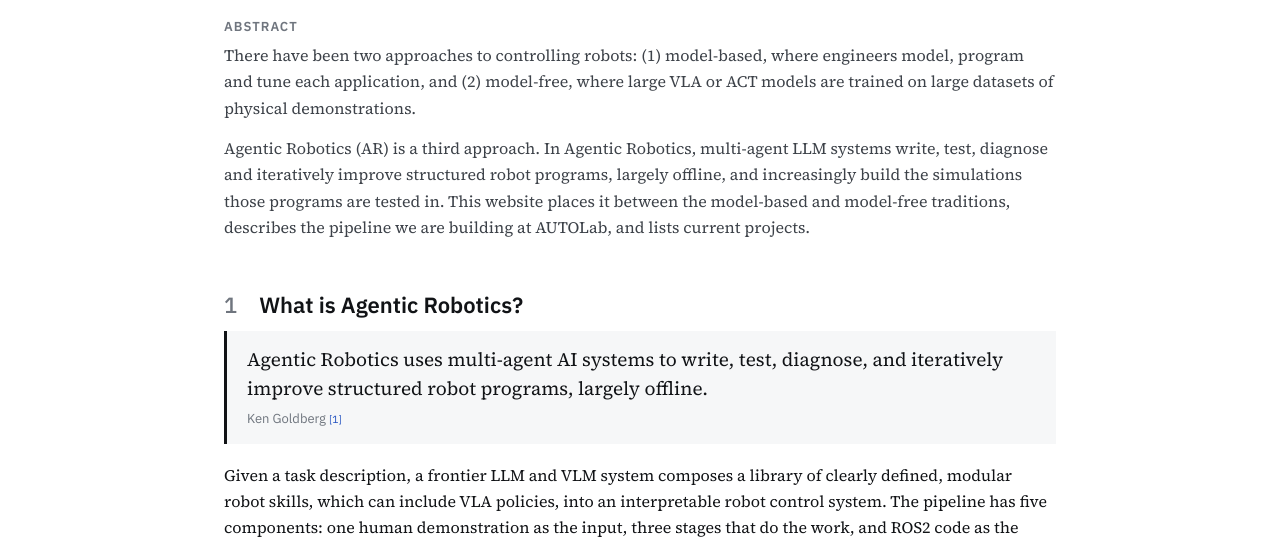
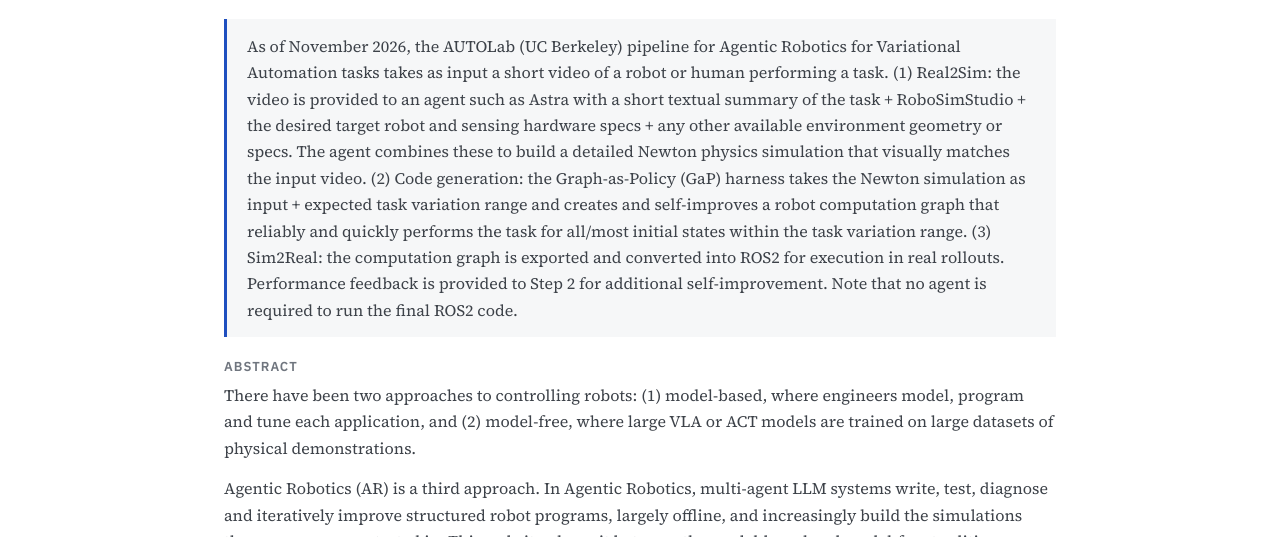
Before and after one commit to BerkeleyAutomation/agentic-robotics, a plain HTML site: page index.html in a window 1280 px wide. Shown: the part 665-1202 px from the top of the page. Drawn offline with Linux system fonts and the light colour scheme.

Commit message:
Add November 2026 pipeline status at the top of the page
Text supplied by K. Goldberg, inserted verbatim above the abstract.

Co-Authored-By: Claude Opus 5.5 <noreply@anthropic.com>

```diff
--- a/css/style.css
+++ b/css/style.css
@@ -75,6 +75,8 @@ h3 { font-size: 16px; font-weight: 600; margin: 22px 0 8px; }
 .abstract h2 { font-size: 13px; text-transform: uppercase; letter-spacing: .08em; color: var(--muted); margin-bottom: 6px; }
 .abstract p { color: var(--ink-2); }
 
+.pipeline-status { margin: 22px 0 0; padding: 14px 20px; background: var(--surface); border-left: 3px solid var(--accent); }
+.pipeline-status p { margin: 0; color: var(--ink-2); }
 .definition { margin: 6px 0 18px; padding: 14px 20px; background: var(--surface); border-left: 3px solid var(--ink); }
 .definition p { font-size: 19px; line-height: 1.5; margin: 0 0 6px; }
 .definition footer { font-family: var(--sans); font-size: 13px; color: var(--muted); }
--- a/index.html
+++ b/index.html
@@ -45,6 +45,10 @@
           <p class="subtitle">A new approach to controlling robots</p>
           <p class="affil">UC Berkeley AUTOLab · <a href="https://autolab.berkeley.edu/" target="_blank" rel="noopener">autolab.berkeley.edu</a>, NVIDIA</p>
         </header>
+
+        <section class="pipeline-status" aria-label="Pipeline status, November 2026">
+          <p>As of November 2026, the AUTOLab (UC Berkeley) pipeline for Agentic Robotics for Variational Automation tasks takes as input a short video of a robot or human performing a task. (1) Real2Sim: the video is provided to an agent such as Astra with a short textual summary of the task + RoboSimStudio + the desired target robot and sensing hardware specs + any other available environment geometry or specs. The agent combines these to build a detailed Newton physics simulation that visually matches the input video. (2) Code generation: the Graph-as-Policy (GaP) harness takes the Newton simulation as input + expected task variation range and creates and self-improves a robot computation graph that reliably and quickly performs the task for all/most initial states within the task variation range. (3) Sim2Real: the computation graph is exported and converted into ROS2 for execution in real rollouts. Performance feedback is provided to Step 2 for additional self-improvement. Note that no agent is required to run the final ROS2 code.</p>
+        </section>
 
         <section class="abstract" aria-label="Abstract">
           <h2>Abstract</h2>
```
